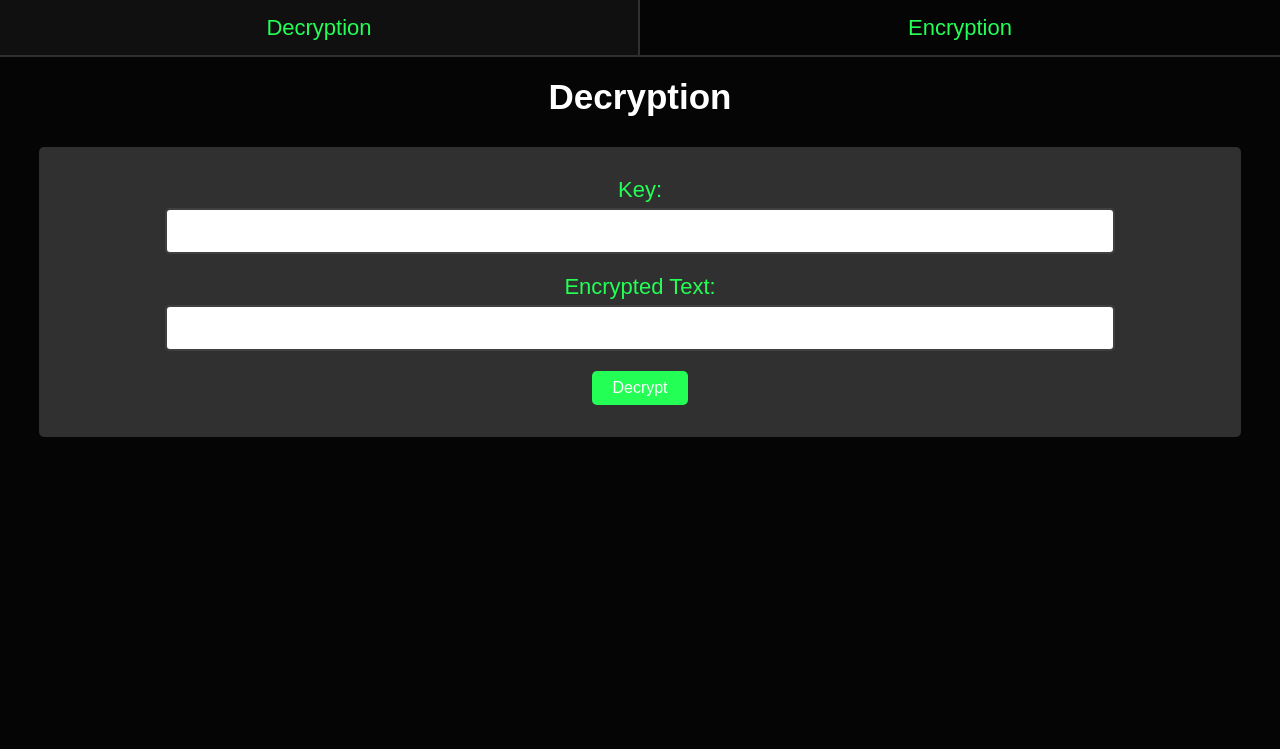
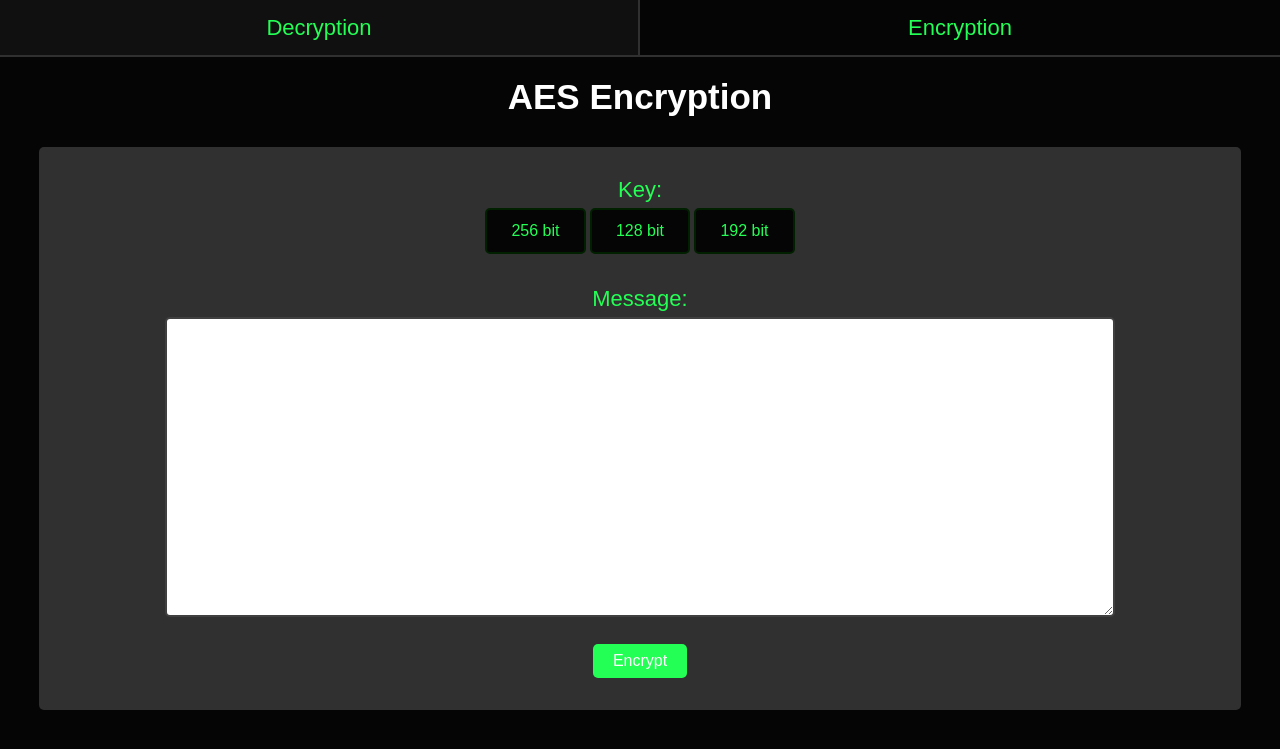
Before and after one commit to Collinformatics/Encryption, a Flask app: page / in a window 1280 px wide. Shown: the top 749 px of the page. Run offline with Flask 3, Linux system fonts and the light colour scheme; some libraries are stand-ins or nearby versions.

Commit message:
Add files via upload

```diff
--- a/app.py
+++ b/app.py
@@ -8,7 +8,7 @@ decoder = Decryption()
 
 @app.route('/')
 def home():
-    return render_template('decrypt.html')
+    return render_template('AES.html') # ('decrypt.html') #
 
 @app.route('/AES')
 def encryptionAES():
--- a/static/AES.js
+++ b/static/AES.js
@@ -3,18 +3,27 @@ function encryptMessage(event) {
 
     // Handle the inputs
     let message = document.getElementById('message').value;
-    let key = document.getElementById('key').value;
-    console.log(message + '\n' + key + '\n');
+    let keyBits = document.getElementById('keyBits').value;
 
     // Inspect input field
-    if (!message || !key) {
-        alert ("Please provide a key and a message.");
+    if (!message) {
+        alert ("Please provide a message.");
         return;
     }
 
     // AES encryption
-    let encryptedText = encryptAES(message, key);
-    let decryptedText = decryptAES(encryptedText, key);
+    let encrypted = encryptAES(message, keyBits);
+
+    // Decode ciphertext based on its encoding type (Base64 or Hex)
+    let decodedCipherText = decodeCipherText(encrypted.ciphertext);
+    if (!decodedCipherText) {
+        console.log("Unable to decode cipher text: " + decodedCipherText);
+        return '';
+    }
+
+    // AES decryption
+    let decrypted = decryptAES(decodedCipherText, encrypted.key, encrypted.iv);
+    console.log('Decrypted: ' + decrypted)
 
 
     // Show result in the HTML
@@ -23,32 +32,58 @@ function encryptMessage(event) {
     resultContainer.innerHTML = `
     <div class="div-header">Encrypted Data:</div>
     <div class="container-text">
-        <p><strong style="color: #009000;">Key:</strong> ${key}</p>
-        <p><strong style="color: #009000;">Encrypted Text:</strong> ${encryptedText}<br></p>
+        <p><strong style="color: #009000;">Key:</strong> ${encrypted.key}</p>
+        <p><strong style="color: #009000;">iv:</strong> ${encrypted.iv}</p>
+        <p><strong style="color: #009000;">Encrypted Text:</strong> ${encrypted.ciphertext}<br></p>
         <p><strong style="color: #009000;">Received Text:</strong> ${message}</p>
-        <p><strong style="color: #009000;">Decrypted Text:</strong> ${decryptedText}</p>
+        <p><strong style="color: #009000;">Decrypted Text:</strong> ${decrypted}</p>
     </div>
 `;
 }
 
 
-function encryptAES(message, password) {
-  let encrypted = CryptoJS.AES.encrypt(message, password).toString();
-  console.log(
-    'Message: ' + message + '\n' +
-    'Password: ' + password
-  );
-  return encrypted
+function encryptAES(message, keyBits) {
+    // Generate key
+    let key
+    if (keyBits === 256) {
+        key = CryptoJS.lib.WordArray.random(32); // 256-bit
+    } elif (keyBits === 192) {
+        key = CryptoJS.lib.WordArray.random(24); // 192-bit
+    } elif (keyBits === 192) {
+        key = CryptoJS.lib.WordArray.random(16); // 128-bit
+    } else {
+        key = CryptoJS.lib.WordArray.random(32); // 256-bit
+    }
+
+    // Generate random IV: 16 bytes for AES
+    let iv = CryptoJS.lib.WordArray.random(16);
+
+    // Encrypt
+    let encrypted = CryptoJS.AES.encrypt(message, key, {
+        iv: iv,
+        mode: CryptoJS.mode.CBC,
+        padding: CryptoJS.pad.Pkcs7
+    });
+    return {
+        ciphertext: encrypted.ciphertext.toString(CryptoJS.enc.Base64),
+        iv: iv.toString(CryptoJS.enc.Hex) // save or send this!
+    };
 }
 
 
-function decryptAES(encrypted, password) {
-  let bytes = CryptoJS.AES.decrypt(encrypted, password);
-  let decoded = bytes.toString(CryptoJS.enc.Utf8);
-  console.log(
-    'Hidden Message: ' + encrypted + '\n' +
-    'Decrypted:', decoded);
-  return decoded;
+function decryptAES(encryptedText, key, iv) {
+    // Convert IV from Hex to WordArray
+    let ivWordArray = CryptoJS.enc.Hex.parse(iv);
+
+    // Decrypt
+    let decrypted = CryptoJS.AES.decrypt(encryptedText, key, {
+        iv: ivWordArray,
+        mode: CryptoJS.mode.CBC,
+        padding: CryptoJS.pad.Pkcs7
+    });
+
+    // Return the decrypted message as UTF-8 string
+    return decrypted.toString(CryptoJS.enc.Utf8);
 }
 
 
--- /dev/null
+++ b/static/buttonSelect.js
@@ -0,0 +1,17 @@
+// Function to handle HTML button selection
+function select(buttonId) {
+    // Remove the 'selected' class from all buttons
+    let buttons = document.querySelectorAll('.button-key');
+    buttons.forEach(button => {
+        button.classList.remove('selected');
+    });
+
+    // Add 'selected' class to the clicked button
+    let selectedButton = document.getElementById(buttonId);
+    selectedButton.classList.add('selected');
+
+    // Set the value of keyBits based on the selected button's ID
+    let keyBits = buttonId.replace('key', ''); // Extract input
+    document.getElementById('keyBits').value = keyBits;
+    console.log('Key Bits: ' + keyBits)
+}
--- /dev/null
+++ b/static/cipherText.js
@@ -0,0 +1,27 @@
+function decodeCipherText(encryptedText) {
+    // Check if the string is Base64 or Hex
+    if (isBase64(encryptedText)) {
+        console.log("Base64 encoding detected");
+        return CryptoJS.enc.Base64.parse(encryptedText);  // Decode from Base64
+    } else if (isHex(encryptedText)) {
+        console.log("Hex encoding detected");
+        return CryptoJS.enc.Hex.parse(encryptedText);  // Decode from Hex
+    } else {
+        console.log("Unknown encoding type: " + encryptedText);
+        return null;  // Return null if unknown encoding
+    }
+}
+
+
+function isBase64(str) {
+    // Base64 characters: A-Z, a-z, 0-9, +, /, and may end with '='
+    let regex = /^[A-Za-z0-9+/=]+$/;
+    return regex.test(str);
+}
+
+
+function isHex(str) {
+    // Hex characters: 0-9 and a-f (lowercase only)
+    let regex = /^[0-9a-f]+$/;
+    return regex.test(str);
+}
--- a/static/styles.css
+++ b/static/styles.css
@@ -1,9 +1,12 @@
 :root {
     --black: #050505;
     --white: #FFFFFF;
+    --buttonHighlight: #1AD747;
+    --buttonBits: #23FF55;
+    --buttonBitsBorder: #002000;
+    --buttonBitsSelect: #002000;
     --colorBG: #303030;
     --colorAccent: #404040;
-    --buttonHighlight: #1AD747;
     --colorPrimary: #23FF55;
 
     --spacer: 20px;
@@ -122,6 +125,25 @@ button:hover {
     background-color: var(--buttonHighlight);
 }
 
+/* Style for .button-key buttons inside the form */
+.form-group .button-key {
+    background-color: var(--black);
+    color: var(--buttonBits);
+    font-size: var(--fontSize);
+    cursor: pointer;
+    border: 2px solid var(--buttonBitsBorder);
+    border-radius: var(--borderRad);
+    padding: 12px 24px;
+    margin-top: 0px;
+    margin-bottom: var(--marginButton);
+}
+/* Prevent hover effect on selected .button-key buttons */
+.form-group .button-key.selected {
+    background-color: var(--buttonBitsSelect);
+    color: var(--white);
+    border: 2px solid #39FF14;
+}
+
 .buttonHeader {
     background-color: var(--black);
     color: var(--colorPrimary);
--- a/templates/AES.html
+++ b/templates/AES.html
@@ -4,6 +4,8 @@
         <link rel="stylesheet" href="{{ url_for('static', filename='styles.css') }}">
         <script src="https://cdn.jsdelivr.net/npm/crypto-js@4.1.1/crypto-js.min.js"></script>
         <script src="{{ url_for('static', filename='AES.js') }}"></script>
+        <script src="{{ url_for('static', filename='buttonSelect.js') }}"></script>
+        <script src="{{ url_for('static', filename='cipherText.js') }}"></script>
 
         <title>Encryption</title>
     </head>
@@ -19,10 +21,16 @@
             <form action="/run" method="POST" enctype="multipart/form-data" class="input-form">
                 <div class="div-header">Key:</div>
                 <div class="form-group">
-                    <input type="text" id="key" name="key" required>
+                     <button type="button" id="key256" class="button-key" onclick="select('key256')">256 bit</button>
+                    <button type="button" id="key128" class="button-key" onclick="select('key128')">128 bit</button>
+                    <button type="button" id="key192" class="button-key" onclick="select('key192')">192 bit</button>
+
                 </div>
+                <input type="hidden" id="keyBits" name="keyBits" value="">
+            </form>
+            <form action="/run" method="POST" enctype="multipart/form-data" class="input-form">
+                <div class="div-header">Message:</div>
                 <div class="form-group">
-                    <div class="div-header">Message:</div>
                     <textarea id="message" name="message" required class="containerTextbox"></textarea>
                 </div>
                 <button type="button" onclick="encryptMessage(event)">Encrypt</button>
```
